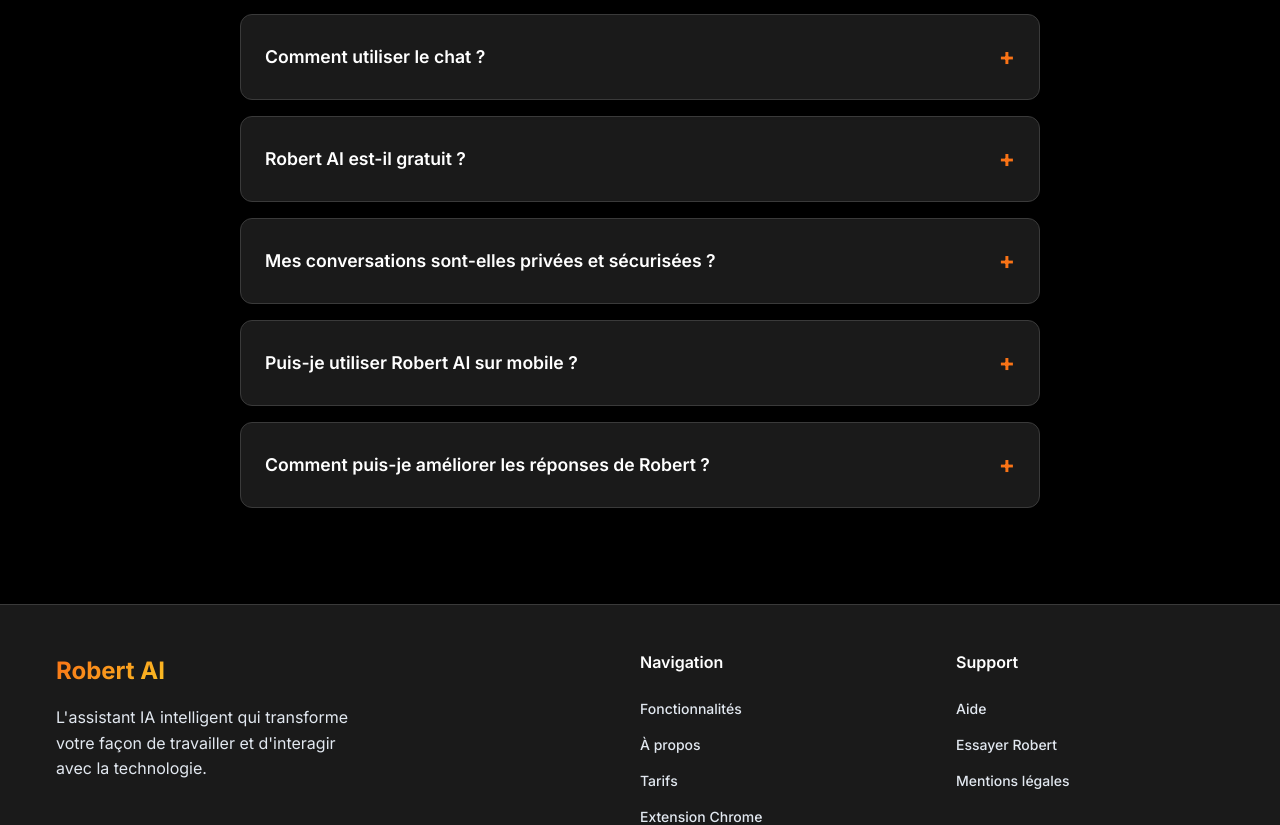
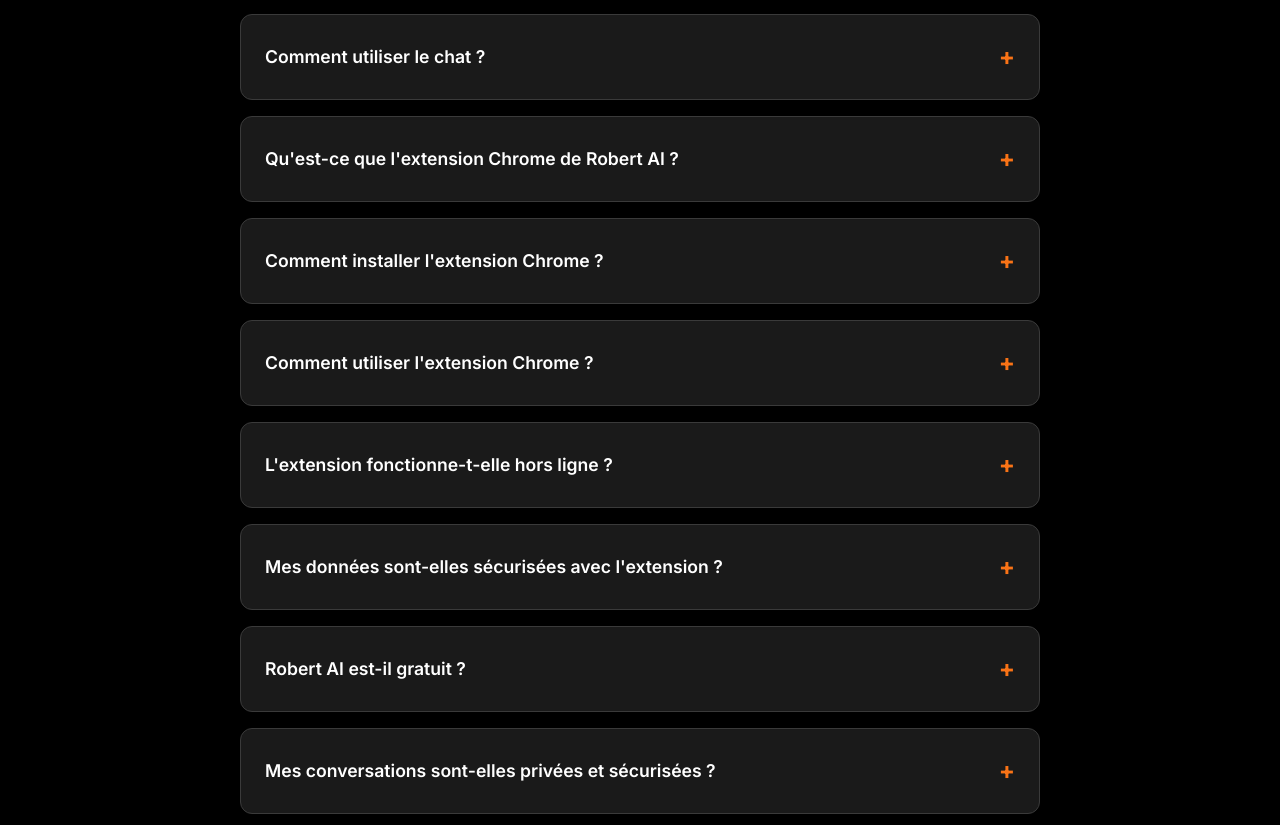
Before and after one commit to Affell/robert-frontend, a React (Vite) app: page /help in a window 1280 px wide. Shown: the part 1820-2645 px from the top of the page. Built offline with nearby package versions, Linux system fonts and the light colour scheme; no server answers.

Commit message:
feat: Update Help section with Chrome extension FAQs and answers

```diff
--- a/src/components/Footer/Footer.tsx
+++ b/src/components/Footer/Footer.tsx
@@ -1,4 +1,4 @@
-import { Github, Twitter, Linkedin, Mail, Heart } from "lucide-react";
+import { Heart } from "lucide-react";
 import "./Footer.css";
 
 export default function Footer() {
--- a/src/views/Help/Help.tsx
+++ b/src/views/Help/Help.tsx
@@ -27,6 +27,31 @@
       question: "Comment utiliser le chat ?",
       answer:
         "Une fois connecté, cliquez sur 'Mes chats' ou 'Essayer Robert' pour accéder à l'interface de chat. Tapez votre question dans la zone de texte et appuyez sur Entrée pour envoyer votre message.",
+    },
+    {
+      question: "Qu'est-ce que l'extension Chrome de Robert AI ?",
+      answer:
+        "L'extension Chrome de Robert AI vous permet d'accéder instantanément à votre assistant IA directement depuis n'importe quelle page web, sans avoir à ouvrir un nouvel onglet. Elle s'intègre parfaitement dans votre navigateur pour une expérience fluide.",
+    },
+    {
+      question: "Comment installer l'extension Chrome ?",
+      answer:
+        "Rendez-vous dans la section 'Extension' de notre site, puis cliquez sur le lien vers le Chrome Web Store. Cliquez sur 'Ajouter à Chrome' et confirmez l'installation. L'extension apparaîtra ensuite dans votre barre d'outils.",
+    },
+    {
+      question: "Comment utiliser l'extension Chrome ?",
+      answer:
+        "Une fois installée, cliquez simplement sur l'icône Robert AI dans votre barre d'outils Chrome. Une fenêtre popup s'ouvrira avec l'interface de chat. Vous devez être connecté à votre compte pour utiliser l'extension.",
+    },
+    {
+      question: "L'extension fonctionne-t-elle hors ligne ?",
+      answer:
+        "Non, l'extension nécessite une connexion internet pour communiquer avec les serveurs de Robert AI. Assurez-vous d'être connecté à internet pour utiliser toutes les fonctionnalités.",
+    },
+    {
+      question: "Mes données sont-elles sécurisées avec l'extension ?",
+      answer:
+        "Absolument. L'extension utilise les mêmes protocoles de sécurité que notre application web. Vos conversations sont chiffrées et l'extension ne collecte aucune donnée de navigation personnelle.",
     },
     {
       question: "Robert AI est-il gratuit ?",
```
